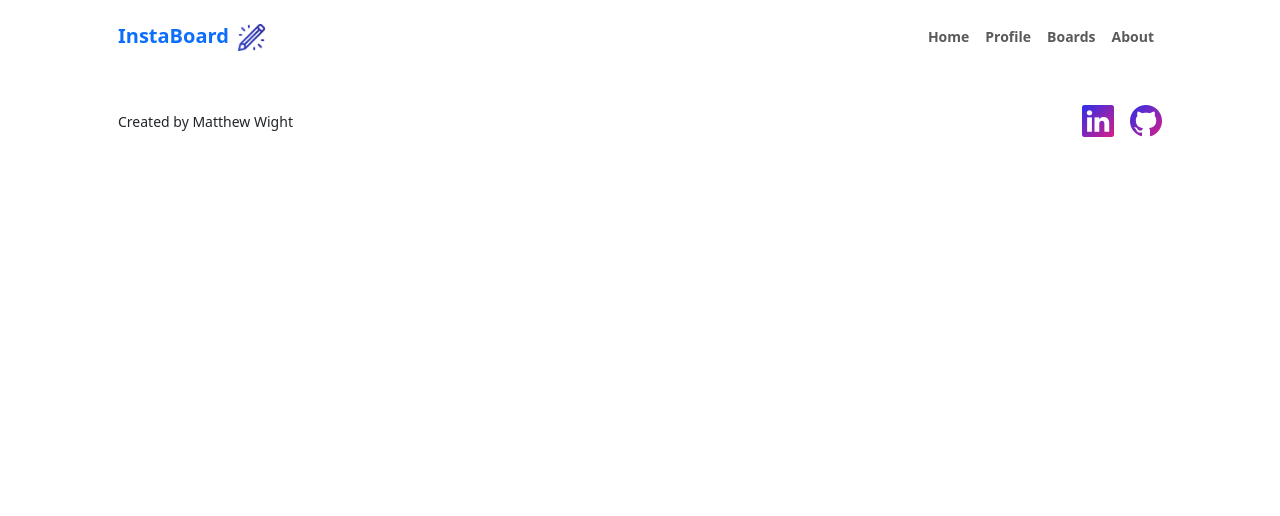
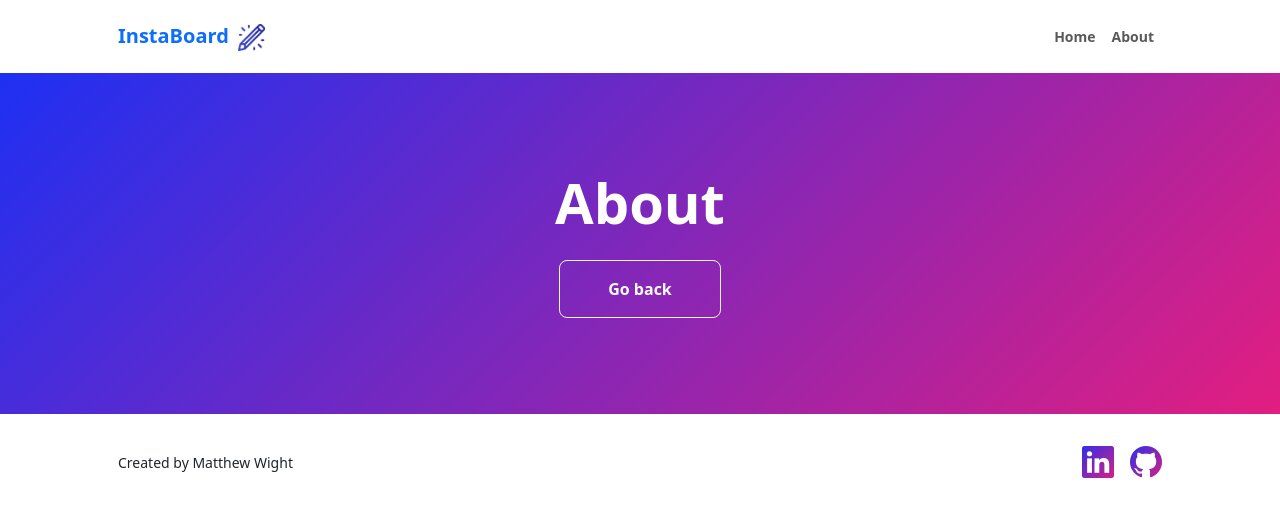
Before and after one commit to mattheww02/instaboard, a React (Create React App) app in the folder frontend/: page /about in a window 1280 px wide. Shown: the top 516 px of the page. Built offline with nearby package versions, Linux system fonts and the light colour scheme.

Commit message:
Added About page

```diff
--- a/frontend/src/App.tsx
+++ b/frontend/src/App.tsx
@@ -9,6 +9,7 @@ import 'bootstrap-icons/font/bootstrap-icons.css';
 import NavBar from './components/NavBar';
 import Home from './pages/Home';
 import BoardPage from './pages/BoardPage';
+import About from './pages/About';
 import Footer from './components/Footer';
 
 function App() {
@@ -26,6 +27,7 @@ function App() {
           <Routes>
             <Route path="/" element={<Home />} />
             <Route path="/board/:boardId" element={<BoardPage />} />
+            <Route path="/about" element={<About />} />
           </Routes>
         </Router>
         <Footer/>
--- a/frontend/src/components/NavBar.tsx
+++ b/frontend/src/components/NavBar.tsx
@@ -12,9 +12,9 @@ const NavBar = () => {
                 <div className="collapse navbar-collapse" id="navbarSupportedContent">
                     <ul className="navbar-nav ms-auto mb-2 mb-lg-0 small fw-bolder">
                         <li className="nav-item"><a className="nav-link" href="/">Home</a></li>
-                        <li className="nav-item"><a className="nav-link" href="/">Profile</a></li>
-                        <li className="nav-item"><a className="nav-link" href="/">Boards</a></li>
-                        <li className="nav-item"><a className="nav-link" href="/">About</a></li>
+                        {/* <li className="nav-item"><a className="nav-link" href="/">Profile</a></li> */}
+                        {/* <li className="nav-item"><a className="nav-link" href="/">Boards</a></li> */}
+                        <li className="nav-item"><a className="nav-link" href="/about">About</a></li>
                     </ul>
                 </div>
             </div>
--- /dev/null
+++ b/frontend/src/pages/About.tsx
@@ -0,0 +1,18 @@
+
+
+const About: React.FC = () => {
+    return (
+        <div>
+            <section className="py-5 bg-gradient-primary-to-secondary text-white">
+                <div className="container px-5 my-5">
+                    <div className="text-center">
+                        <h2 className="display-4 fw-bolder mb-4">About</h2>
+                        <a className="btn btn-outline-light btn-lg px-5 py-3 fs-6 fw-bolder" href="/">Go back</a>
+                    </div>
+                </div>
+            </section>
+        </div>
+    );
+};
+
+export default About;
```
